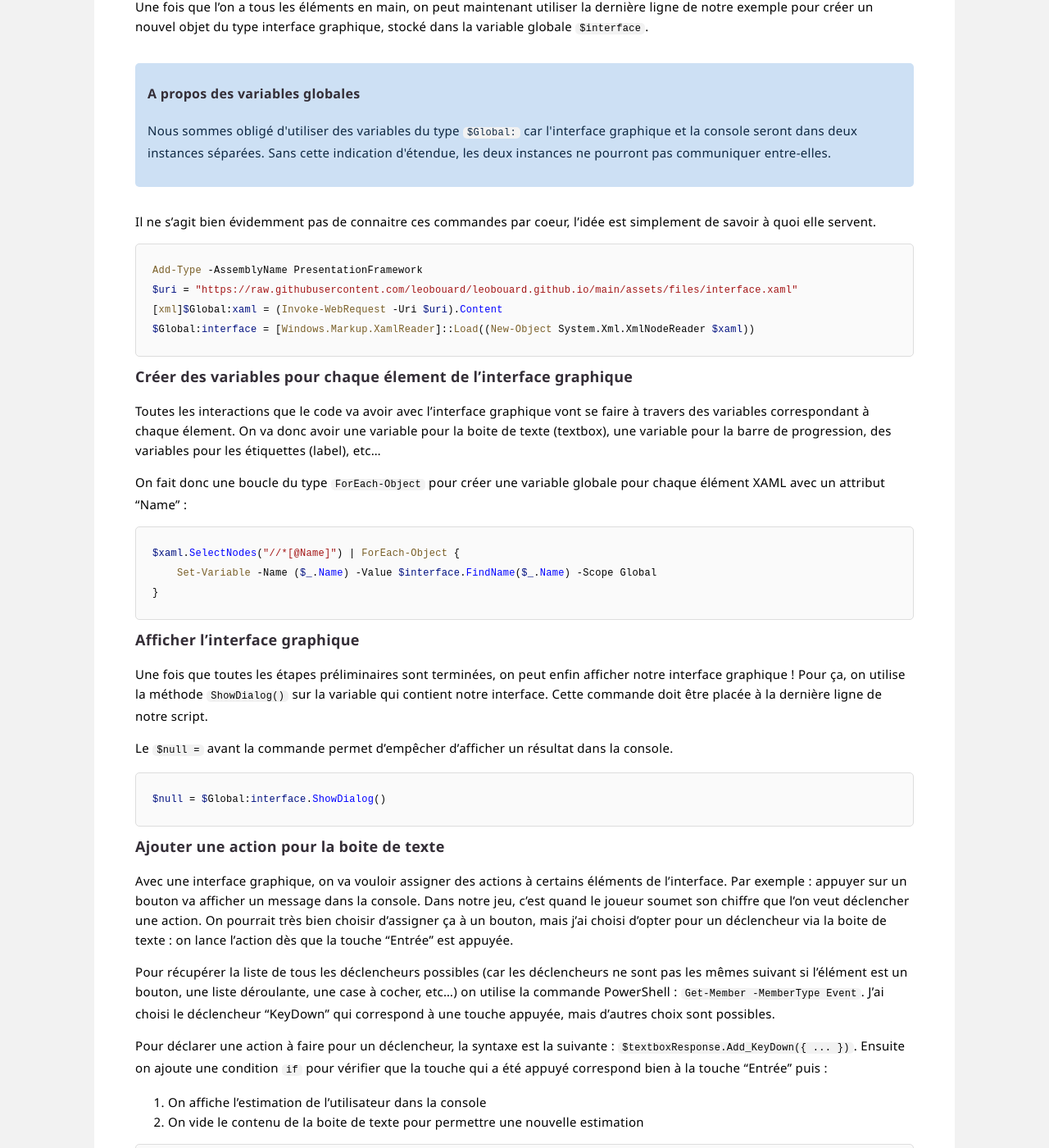
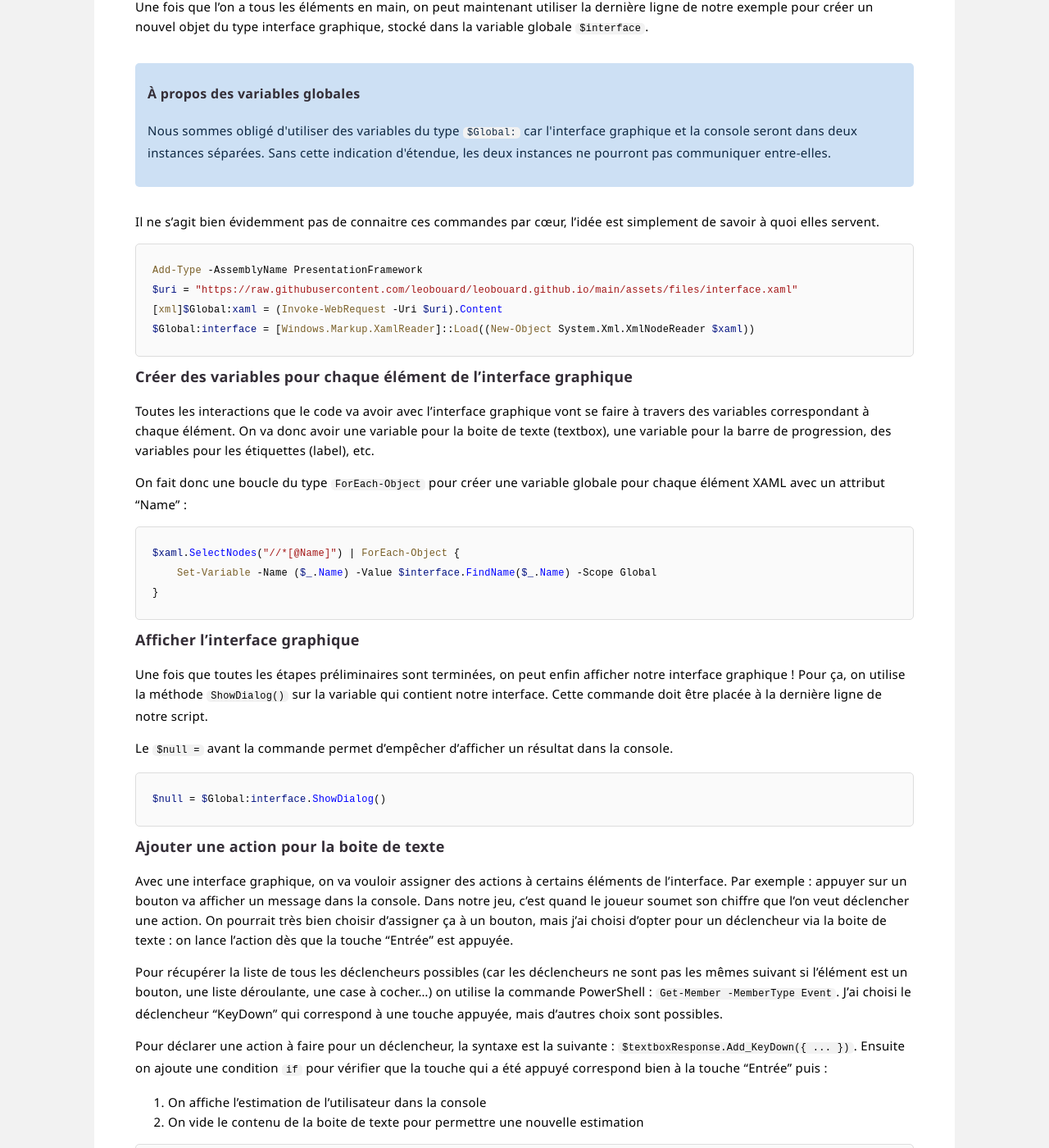
Before and after one commit to leobouard/leobouard.github.io, a Jekyll site: the page built from _posts/2022-12-01-cours-pratique-powershell-008.md, in a window 1280 px wide and 1400 px high, scrolled down 1716 px. Shown: the whole window at 82% size. Built offline with Jekyll 4.4.1, drawn with Linux system fonts in a browser that asks for light colours; some web fonts are replaced; some of the changed text lies outside the part shown.

Commit message:
Update 2022-12-01-cours-pratique-powershell-008.md

````diff
--- a/_posts/2022-12-01-cours-pratique-powershell-008.md
+++ b/_posts/2022-12-01-cours-pratique-powershell-008.md
@@ -40,7 +40,7 @@
 ## Etape par étape
 
 1. Charger l'interface graphique
-2. Créer des variables pour chaque élement de l'interface graphique
+2. Créer des variables pour chaque élément de l'interface graphique
 3. Afficher l'interface graphique
 4. Ajouter une action pour la boite de texte
 
@@ -48,16 +48,16 @@
 
 Ce bout de code est assez barbare, mais il y a peu de choses à comprendre donc ne vous en faites pas !
 
-Dans un premier temps, on ajoute les pré-requis nécessaires à l'affichage de notre interface WPF avec le `Add-Type`. Une fois ajouté, on s'occupe de récupérer et de stocker le contenu de notre fichier XAML dans la variable globale `$xaml`. Dans l'exemple, je récupère le XAML via la commande `Invoke-WebRequest` puisque celui-ci est hébergé sur GitHub. Si vous souhaitez utiliser plutôt un fichier local, vous pouvez utiliser la commande `Get-Content`.
+Dans un premier temps, on ajoute les prérequis nécessaires à l'affichage de notre interface WPF avec le `Add-Type`. Une fois ajouté, on s'occupe de récupérer et de stocker le contenu de notre fichier XAML dans la variable globale `$xaml`. Dans l'exemple, je récupère le XAML via la commande `Invoke-WebRequest` puisque celui-ci est hébergé sur GitHub. Si vous souhaitez utiliser plutôt un fichier local, vous pouvez utiliser la commande `Get-Content`.
 
 Une fois que l'on a tous les éléments en main, on peut maintenant utiliser la dernière ligne de notre exemple pour créer un nouvel objet du type interface graphique, stocké dans la variable globale `$interface`.
 
 <div class="information">
-  <h4>A propos des variables globales</h4>
+  <h4>À propos des variables globales</h4>
   <p>Nous sommes obligé d'utiliser des variables du type <code>$Global:</code> car l'interface graphique et la console seront dans deux instances séparées. Sans cette indication d'étendue, les deux instances ne pourront pas communiquer entre-elles.</p>
 </div>
 
-Il ne s'agit bien évidemment pas de connaitre ces commandes par coeur, l'idée est simplement de savoir à quoi elle servent.
+Il ne s'agit bien évidemment pas de connaitre ces commandes par cœur, l'idée est simplement de savoir à quoi elles servent.
 
 ```powershell
 Add-Type -AssemblyName PresentationFramework
@@ -66,9 +66,9 @@
 $Global:interface = [Windows.Markup.XamlReader]::Load((New-Object System.Xml.XmlNodeReader $xaml))
 ```
 
-### Créer des variables pour chaque élement de l'interface graphique
+### Créer des variables pour chaque élément de l'interface graphique
 
-Toutes les interactions que le code va avoir avec l'interface graphique vont se faire à travers des variables correspondant à chaque élement. On va donc avoir une variable pour la boite de texte (textbox), une variable pour la barre de progression, des variables pour les étiquettes (label), etc…
+Toutes les interactions que le code va avoir avec l'interface graphique vont se faire à travers des variables correspondant à chaque élément. On va donc avoir une variable pour la boite de texte (textbox), une variable pour la barre de progression, des variables pour les étiquettes (label), etc.
 
 On fait donc une boucle du type `ForEach-Object` pour créer une variable globale pour chaque élément XAML avec un attribut "Name" :
 
@@ -92,7 +92,7 @@
 
 Avec une interface graphique, on va vouloir assigner des actions à certains éléments de l'interface. Par exemple : appuyer sur un bouton va afficher un message dans la console. Dans notre jeu, c'est quand le joueur soumet son chiffre que l'on veut déclencher une action. On pourrait très bien choisir d'assigner ça à un bouton, mais j'ai choisi d'opter pour un déclencheur via la boite de texte : on lance l'action dès que la touche "Entrée" est appuyée.
 
-Pour récupérer la liste de tous les déclencheurs possibles (car les déclencheurs ne sont pas les mêmes suivant si l'élément est un bouton, une liste déroulante, une case à cocher, etc…) on utilise la commande PowerShell : `Get-Member -MemberType Event`. J'ai choisi le déclencheur "KeyDown" qui correspond à une touche appuyée, mais d'autres choix sont possibles.
+Pour récupérer la liste de tous les déclencheurs possibles (car les déclencheurs ne sont pas les mêmes suivant si l'élément est un bouton, une liste déroulante, une case à cocher…) on utilise la commande PowerShell : `Get-Member -MemberType Event`. J'ai choisi le déclencheur "KeyDown" qui correspond à une touche appuyée, mais d'autres choix sont possibles.
 
 Pour déclarer une action à faire pour un déclencheur, la syntaxe est la suivante : `$textboxResponse.Add_KeyDown({ ... })`. Ensuite on ajoute une condition `if` pour vérifier que la touche qui a été appuyé correspond bien à la touche "Entrée" puis :
 
````
